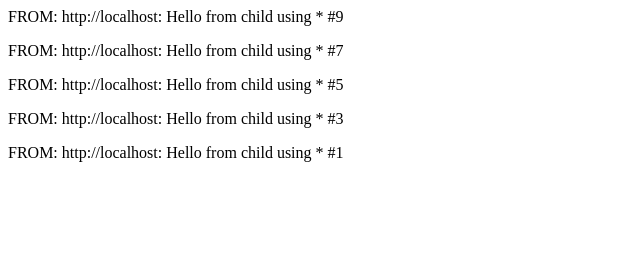
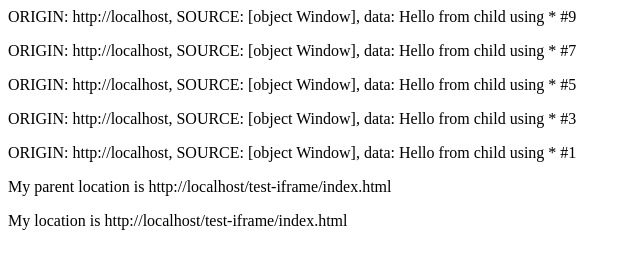
Before and after one commit to antoine-agthe-unity/antoine-agthe-unity.github.io, a plain HTML site: page test-iframe/index.html in a window 1280 px wide. Shown: the whole page, without its empty margins (0-640 px from the left). Drawn offline with Linux system fonts and the light colour scheme.

Commit message:
Add more logs

```diff
--- a/test-iframe/index.html
+++ b/test-iframe/index.html
@@ -9,7 +9,8 @@
       }
 
       function receiveMessage(e) {
-        var message = `FROM: ${e.origin}: ${e.data}`;
+        console.log(e);
+        var message = `ORIGIN: ${e.origin}, SOURCE: ${e.source}, data: ${e.data}`;
         log(message);
       }
 
@@ -28,6 +29,16 @@
       window.addEventListener("message", receiveMessage, false);
 
       setInterval(sendMessage, 1000);
+
+      try {
+        log(`My location is ${window.location}`);
+        log(`My parent location is ${window.parent.location}`);
+        console.log(window.location);
+        console.log(window.parent.location);
+      }
+      catch (e) {
+        console.error(e);
+      }
     </script>
   </body>
 </html>
```
